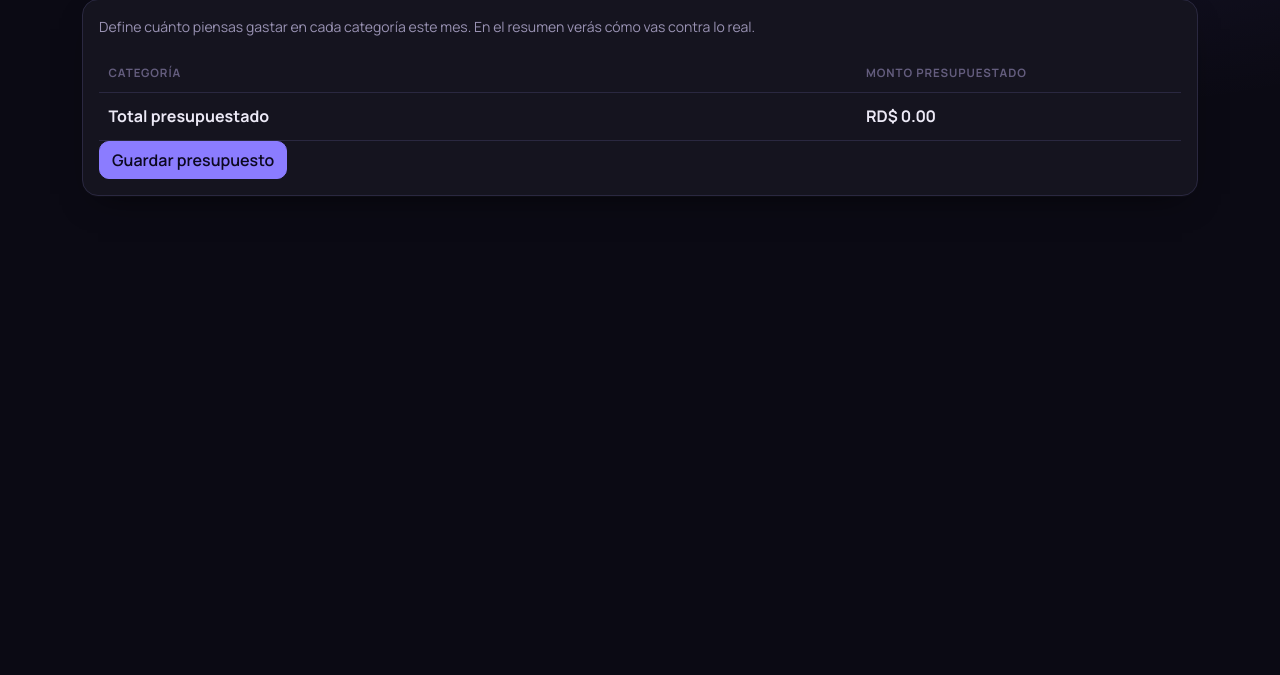
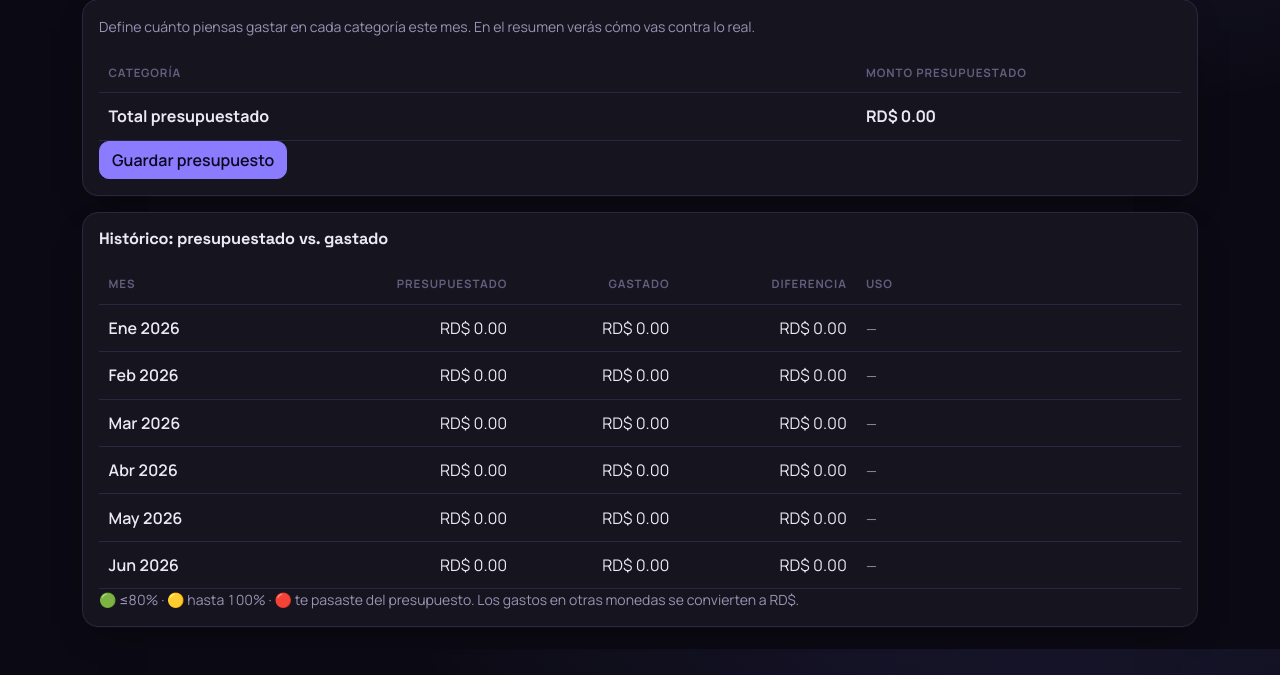
Before and after one commit to Peraltasolenny/finanzas-app, a Flask app: page /presupuesto in a window 1280 px wide. Shown: the part 151-826 px from the top of the page. Before the commit the page ends 347 px from the top, so only its background shows below. Run offline with Flask 3, Linux system fonts and the light colour scheme; the visitor is signed in with stand-in values (Sample User, id 1); data comes from the database, SQL or seed files in the repository; data that the repository does not hold is empty.

Commit message:
Presupuesto: histórico de presupuestado vs gastado (últimos 6 meses, multimoneda)
Co-Authored-By: Claude Opus 4.8 (1M context) <noreply@anthropic.com>

```diff
--- a/main.py
+++ b/main.py
@@ -393,10 +393,29 @@ def budget():
         for b in Budget.query.filter_by(user_id=uid, year=year, month=month).all()
     }
     total = sum(presupuestos.values())
+
+    # Histórico: presupuestado vs. gastado de los últimos 6 meses (hasta el seleccionado).
+    rates = finance.get_rates(current_user)
+    historico = []
+    for i in range(5, -1, -1):
+        y = year + (month - 1 - i) // 12
+        m = (month - 1 - i) % 12 + 1
+        presup = db.session.query(func.coalesce(func.sum(Budget.amount), 0.0)).filter_by(
+            user_id=uid, year=y, month=m).scalar() or 0.0
+        txs = Transaction.query.filter(
+            Transaction.user_id == uid, Transaction.type == "expense",
+            extract("year", Transaction.tx_date) == y,
+            extract("month", Transaction.tx_date) == m).all()
+        gastado = sum(finance.to_base(t.amount, t.currency, current_user, rates) for t in txs)
+        pct = (gastado / presup * 100) if presup > 0 else None
+        historico.append({"label": f"{MESES[m][:3]} {y}", "presupuestado": presup,
+                          "gastado": gastado, "pct": pct})
+
     return render_template(
         "budget.html", categorias=categorias, presupuestos=presupuestos,
         total=total, year=year, month=month, mes_nombre=MESES[month], meses=MESES,
         years=list(range(date.today().year - 3, date.today().year + 2)),
+        historico=historico,
     )
 
 
--- a/templates/budget.html
+++ b/templates/budget.html
@@ -31,4 +31,42 @@
     <button class="btn btn-dark">Guardar presupuesto</button>
   </form>
 </div></div>
+
+{# Histórico: presupuestado vs. gastado (últimos 6 meses) #}
+<div class="card shadow-sm mt-3"><div class="card-body">
+  <h5 class="card-title mb-3">Histórico: presupuestado vs. gastado</h5>
+  <div class="table-responsive">
+  <table class="table table-sm align-middle">
+    <thead><tr>
+      <th>Mes</th><th class="text-end">Presupuestado</th><th class="text-end">Gastado</th>
+      <th class="text-end">Diferencia</th><th style="width:30%">Uso</th>
+    </tr></thead>
+    <tbody>
+    {% for h in historico %}
+      <tr>
+        <td class="fw-semibold">{{ h.label }}</td>
+        <td class="text-end">{{ money(h.presupuestado) }}</td>
+        <td class="text-end">{{ money(h.gastado) }}</td>
+        <td class="text-end {{ 'txt-in' if h.presupuestado - h.gastado >= 0 else 'txt-out' }}">
+          {{ money(h.presupuestado - h.gastado) }}
+        </td>
+        <td>
+          {% if h.pct is not none %}
+            {% set color = 'bg-success' if h.pct <= 80 else ('bg-warning' if h.pct <= 100 else 'bg-danger') %}
+            <div class="progress" style="height:18px">
+              <div class="progress-bar {{ color }}" style="width: {{ [h.pct, 100]|min }}%">{{ '%.0f'|format(h.pct) }}%</div>
+            </div>
+          {% elif h.gastado > 0 %}
+            <span class="text-muted small">gastado sin presupuesto</span>
+          {% else %}
+            <span class="text-muted small">—</span>
+          {% endif %}
+        </td>
+      </tr>
+    {% endfor %}
+    </tbody>
+  </table>
+  </div>
+  <p class="text-muted small mb-0">🟢 ≤80% · 🟡 hasta 100% · 🔴 te pasaste del presupuesto. Los gastos en otras monedas se convierten a {{ currency }}.</p>
+</div></div>
 {% endblock %}
```
